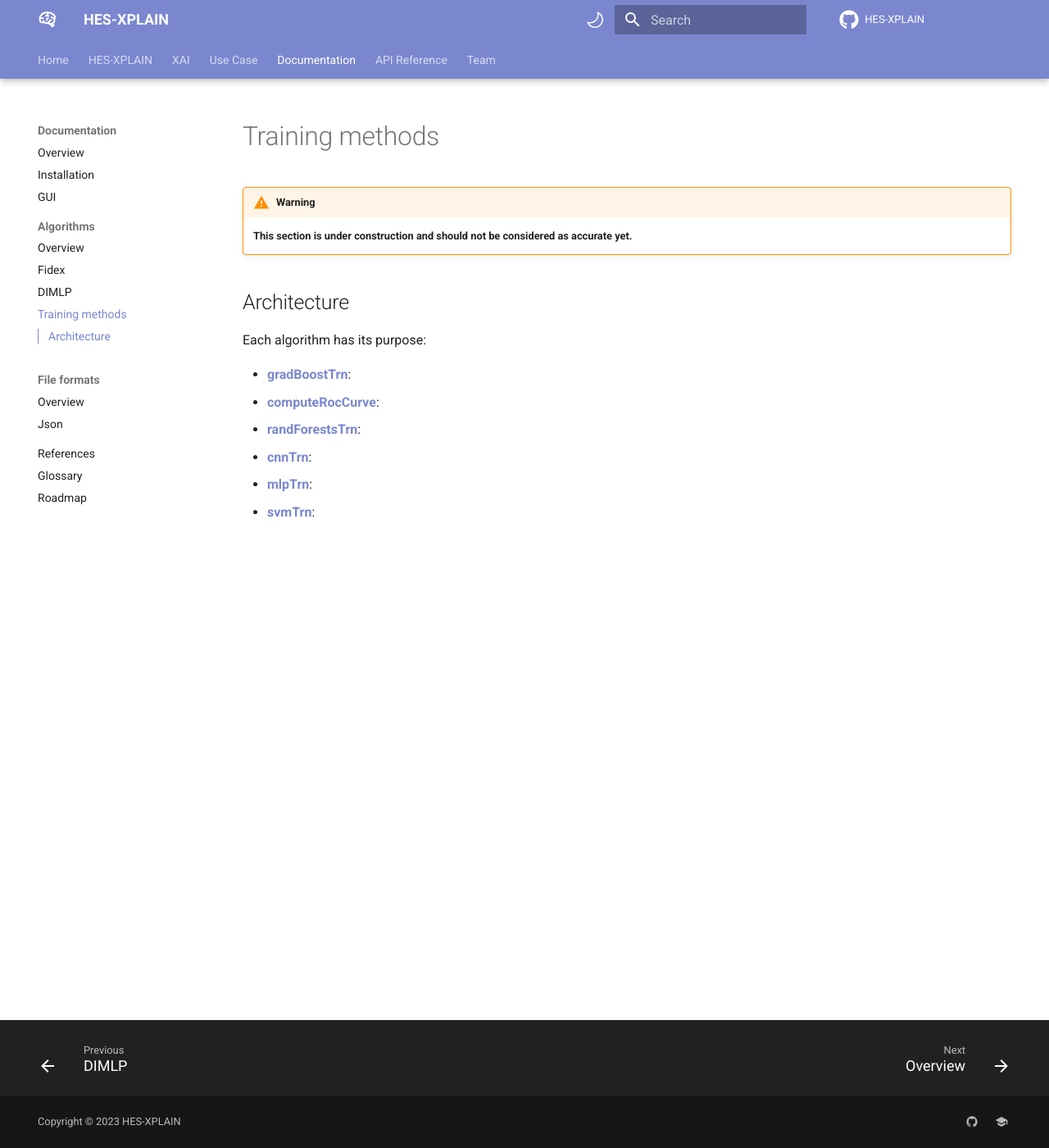
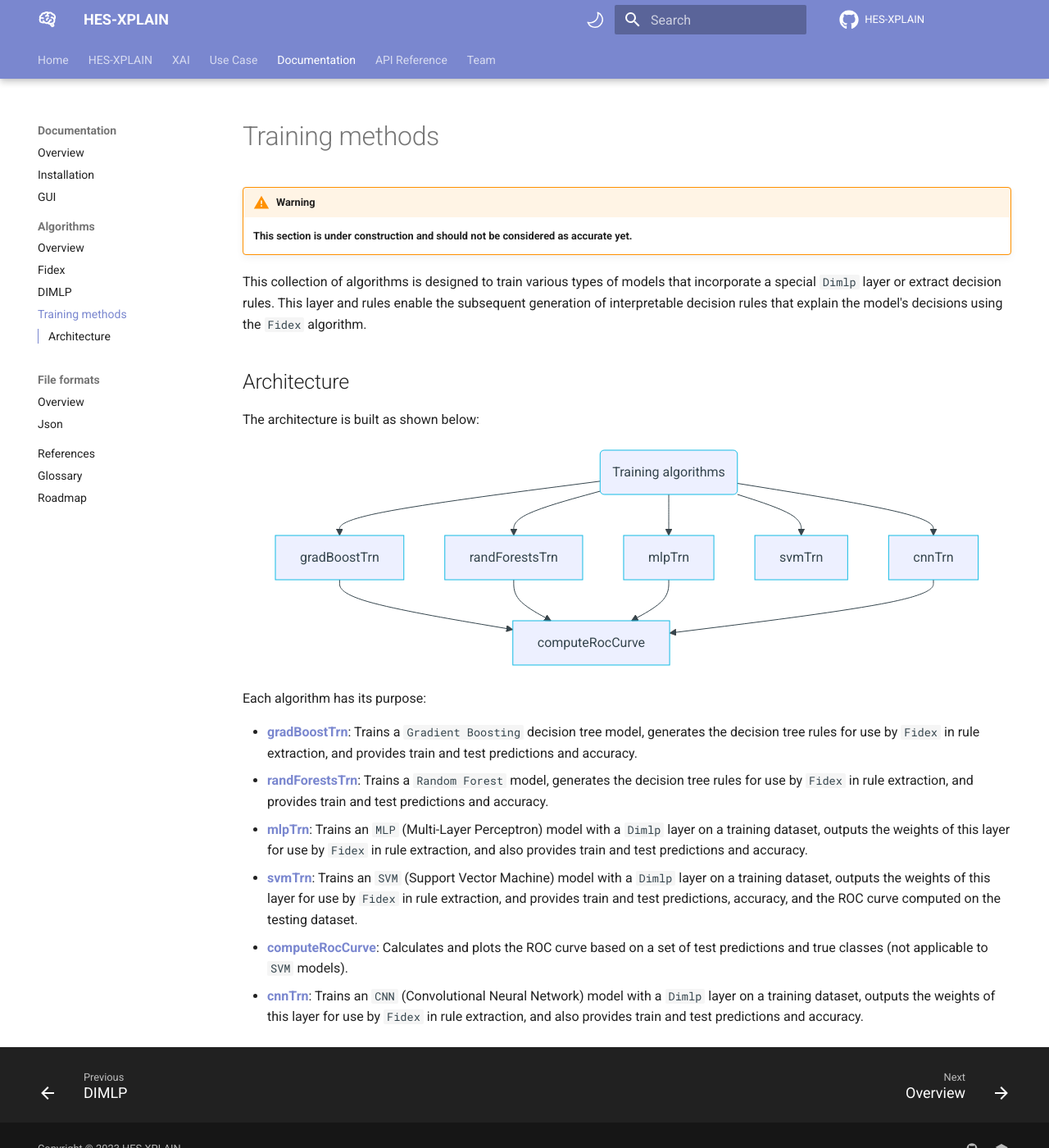
Before and after one commit to HES-XPLAIN/hes-xplain.github.io, an MkDocs documentation site: the page built from docs/documentation/algorithms/training-methods/overview.md, in a window 1280 px wide and 1400 px high. Shown: the whole window at 82% size. Built offline with MkDocs 1.6.1 and Material for MkDocs 9.7.7, drawn with Linux system fonts in a browser that asks for light colours; comment, search, counter and statistics services are not loaded.

Commit message:
Added overview doc

````diff
--- a/docs/documentation/algorithms/training-methods/overview.md
+++ b/docs/documentation/algorithms/training-methods/overview.md
@@ -1,15 +1,40 @@
 # Training methods
 
-!!!Warning
+!!! warning "Warning"
     **This section is under construction and should not be considered as accurate yet.**
 
+This collection of algorithms is designed to train various types of models that incorporate a special `Dimlp` layer or extract decision rules. This layer and rules enable the subsequent generation of interpretable decision rules that explain the model's decisions using the `Fidex` algorithm.
 
 ## Architecture
+The architecture is built as shown below:
+
+<div align="center">
+```mermaid
+graph TD;
+    gradBoostTrn[gradBoostTrn]
+    randForestsTrn[randForestsTrn]
+    mlpTrn[mlpTrn]
+    svmTrn[svmTrn]
+    computeRocCurve[computeRocCurve]
+    cnnTrn[cnnTrn]
+
+    d(Training algorithms) --> gradBoostTrn;
+    d --> randForestsTrn;
+    d --> mlpTrn;
+    d --> svmTrn;
+    d --> cnnTrn;
+    gradBoostTrn --> computeRocCurve;
+    randForestsTrn --> computeRocCurve;
+    mlpTrn --> computeRocCurve;
+    cnnTrn --> computeRocCurve;
+```
+</div>
+
 Each algorithm has its purpose:
 
-- **[gradBoostTrn](gradboosttrn.md)**:
-- **[computeRocCurve](computeroccurve.md)**:
-- **[randForestsTrn](randforeststrn.md)**:
-- **[cnnTrn](cnntrn.md)**:
-- **[mlpTrn](mlptrn.md)**:
-- **[svmTrn](svmtrn.md)**:
+- **[gradBoostTrn](gradboosttrn.md)**: Trains a `Gradient Boosting` decision tree model, generates the decision tree rules for use by `Fidex` in rule extraction, and provides train and test predictions and accuracy.
+- **[randForestsTrn](randforeststrn.md)**: Trains a `Random Forest` model, generates the decision tree rules for use by `Fidex` in rule extraction, and provides train and test predictions and accuracy.
+- **[mlpTrn](mlptrn.md)**: Trains an `MLP` (Multi-Layer Perceptron) model with a `Dimlp` layer on a training dataset, outputs the weights of this layer for use by `Fidex` in rule extraction, and also provides train and test predictions and accuracy.
+- **[svmTrn](svmtrn.md)**: Trains an `SVM` (Support Vector Machine) model with a `Dimlp` layer on a training dataset, outputs the weights of this layer for use by `Fidex` in rule extraction, and provides train and test predictions, accuracy, and the ROC curve computed on the testing dataset.
+- **[computeRocCurve](computeroccurve.md)**: Calculates and plots the ROC curve based on a set of test predictions and true classes (not applicable to `SVM` models).
+- **[cnnTrn](cnntrn.md)**: Trains an `CNN` (Convolutional Neural Network) model with a `Dimlp` layer on a training dataset, outputs the weights of this layer for use by `Fidex` in rule extraction, and also provides train and test predictions and accuracy.
````
Also changed, not shown: docs/documentation/algorithms/dimlp/overview.md (+19 -12 lines), docs/documentation/algorithms/fidex/overview.md (+4 -4 lines), docs/documentation/algorithms/overview.md (+5 -5 lines).
